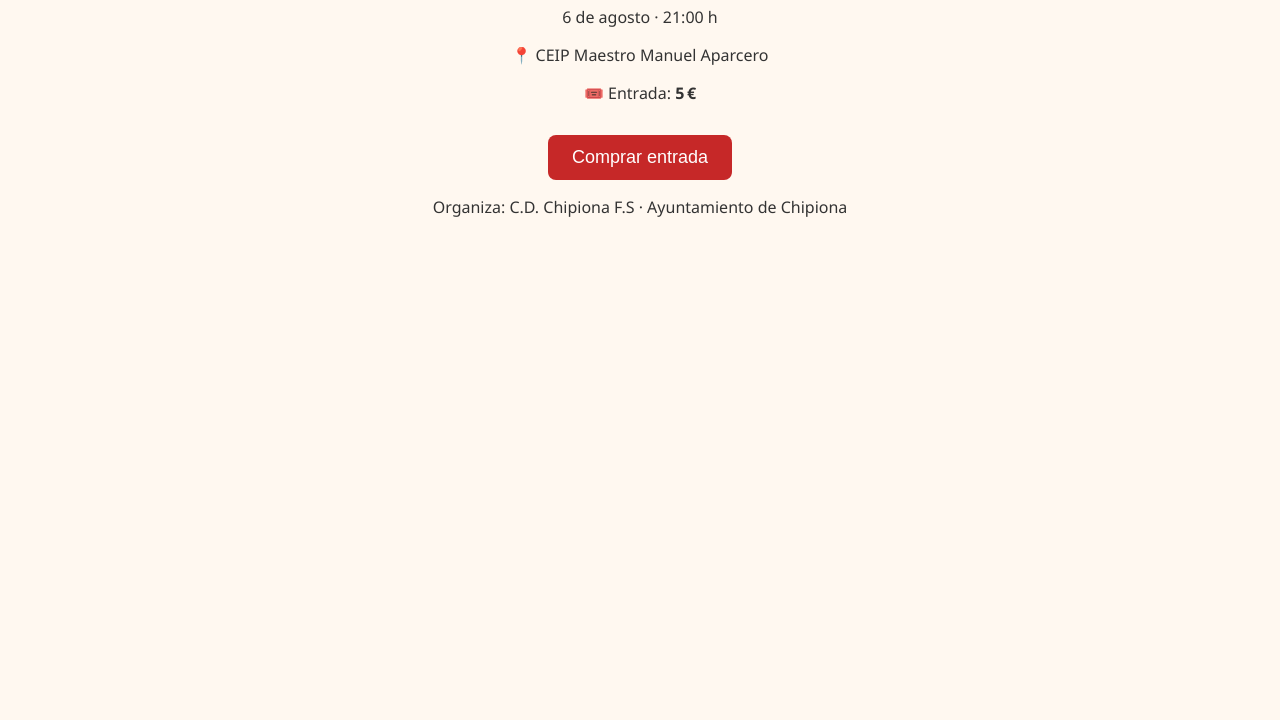
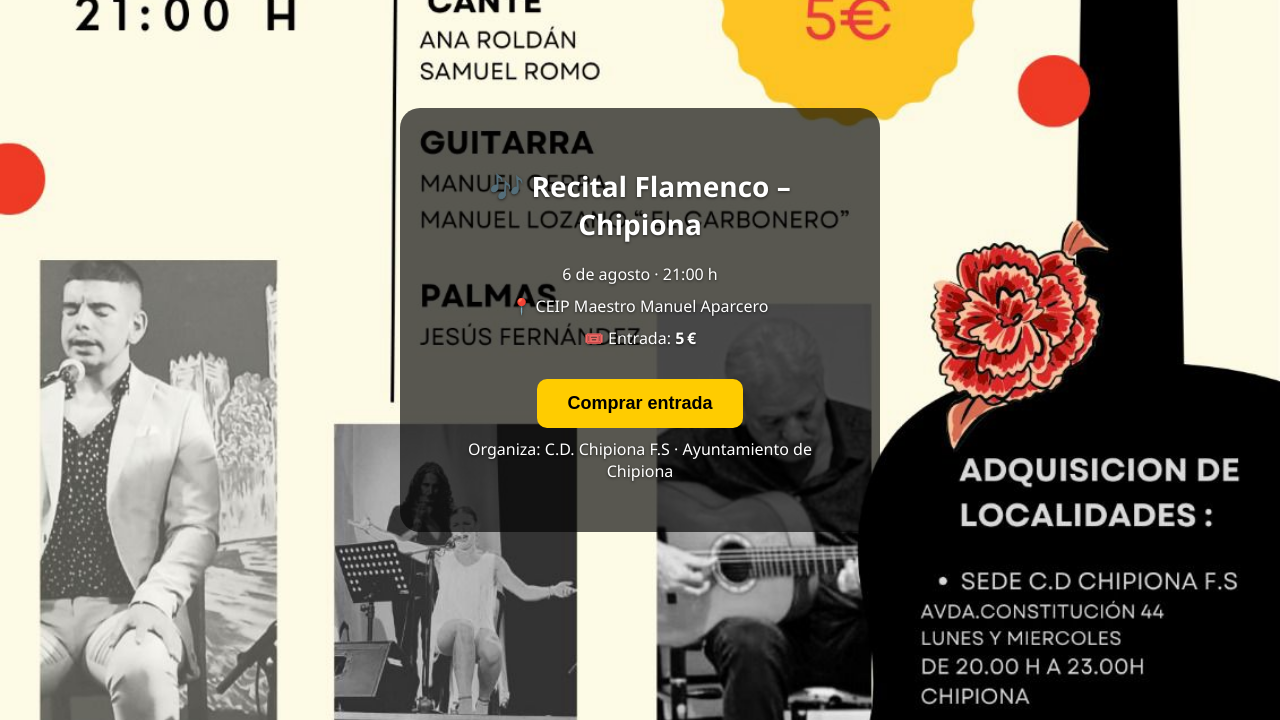
Before and after one commit to adrianrs928222/RecitaldeChipiona, a website: page index.html in a window 1280 px wide. Shown: the part 80-800 px from the top of the page. Drawn offline with Linux system fonts and the light colour scheme.

Commit message:
style.css

```diff
--- a/style.css
+++ b/style.css
@@ -1,48 +1,52 @@
-body {
-  font-family: 'Segoe UI', sans-serif;
+body, html {
   margin: 0;
   padding: 0;
-  background: #fff8f0;
-  color: #333;
-  text-align: center;
+  height: 100%;
+  font-family: 'Segoe UI', sans-serif;
 }
 
-header {
-  background-color: #c62828;
+.fondo {
+  background: url('flamenco.jpg') no-repeat center center / cover;
+  height: 100%;
+  display: flex;
+  align-items: center;
+  justify-content: center;
   color: white;
-  padding: 20px;
+  text-shadow: 0 1px 3px rgba(0,0,0,0.6);
 }
 
-main {
-  padding: 40px 20px;
+.contenido {
+  background-color: rgba(0, 0, 0, 0.65);
+  padding: 40px;
+  border-radius: 20px;
+  text-align: center;
+  max-width: 90%;
+  width: 400px;
 }
 
-.evento {
-  background: #fff;
-  display: inline-block;
-  padding: 30px;
-  border-radius: 10px;
-  box-shadow: 0 0 15px rgba(0,0,0,0.1);
+h1 {
+  font-size: 28px;
+  margin-bottom: 20px;
+}
+
+.fecha, .lugar, .precio, .organiza {
+  margin: 10px 0;
+  font-size: 16px;
 }
 
 button {
-  background: #c62828;
-  color: white;
+  margin-top: 20px;
+  background: #ffcc00;
+  color: #000;
   border: none;
-  padding: 12px 24px;
+  padding: 14px 30px;
   font-size: 18px;
-  border-radius: 8px;
+  border-radius: 10px;
   cursor: pointer;
-  margin-top: 15px;
+  font-weight: bold;
+  transition: background 0.3s;
 }
 
 button:hover {
-  background: #b71c1c;
+  background: #ffdb4d;
 }
-
-footer {
-  margin-top: 40px;
-  padding: 20px;
-  font-size: 14px;
-  background-color: #f2f2f2;
-}
```
